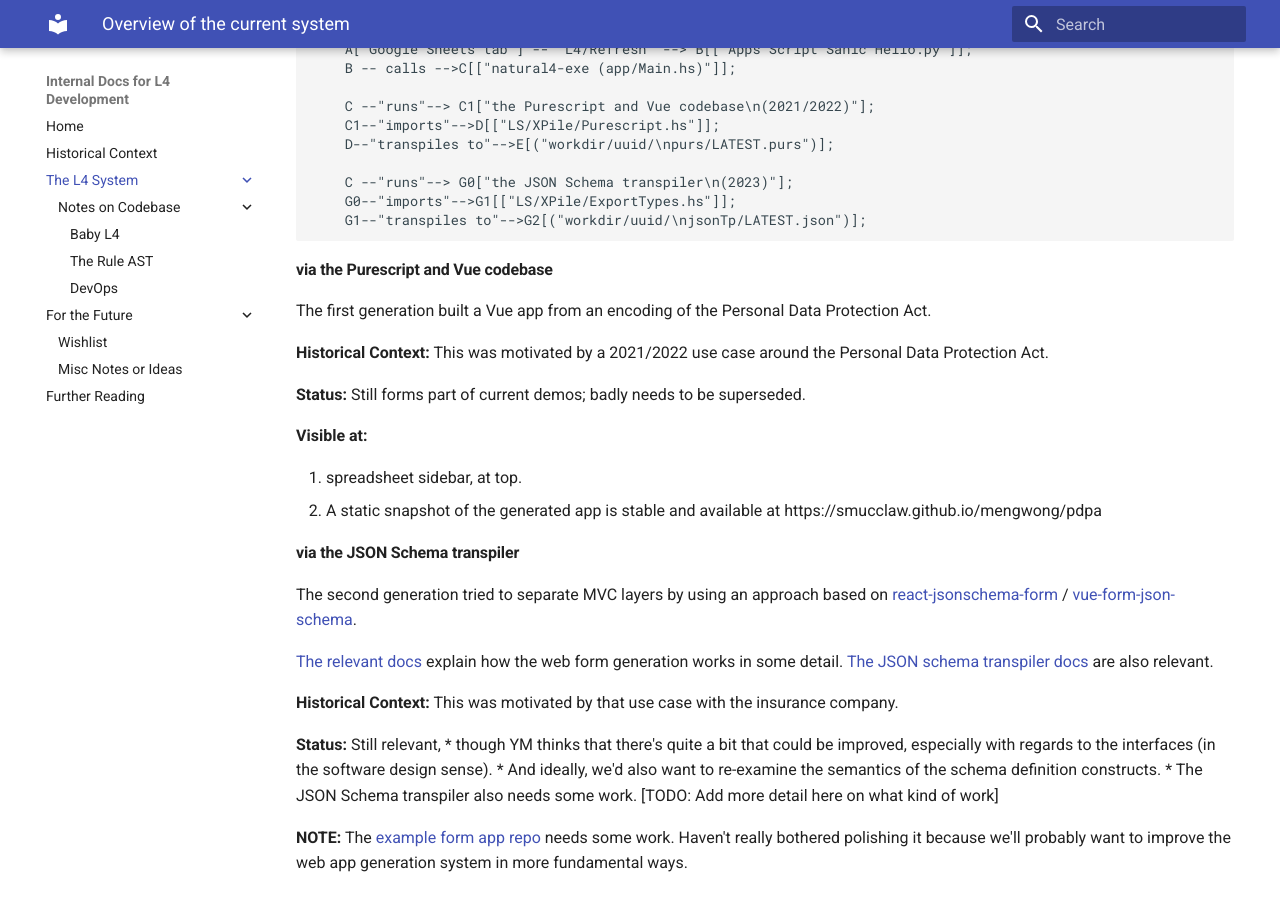
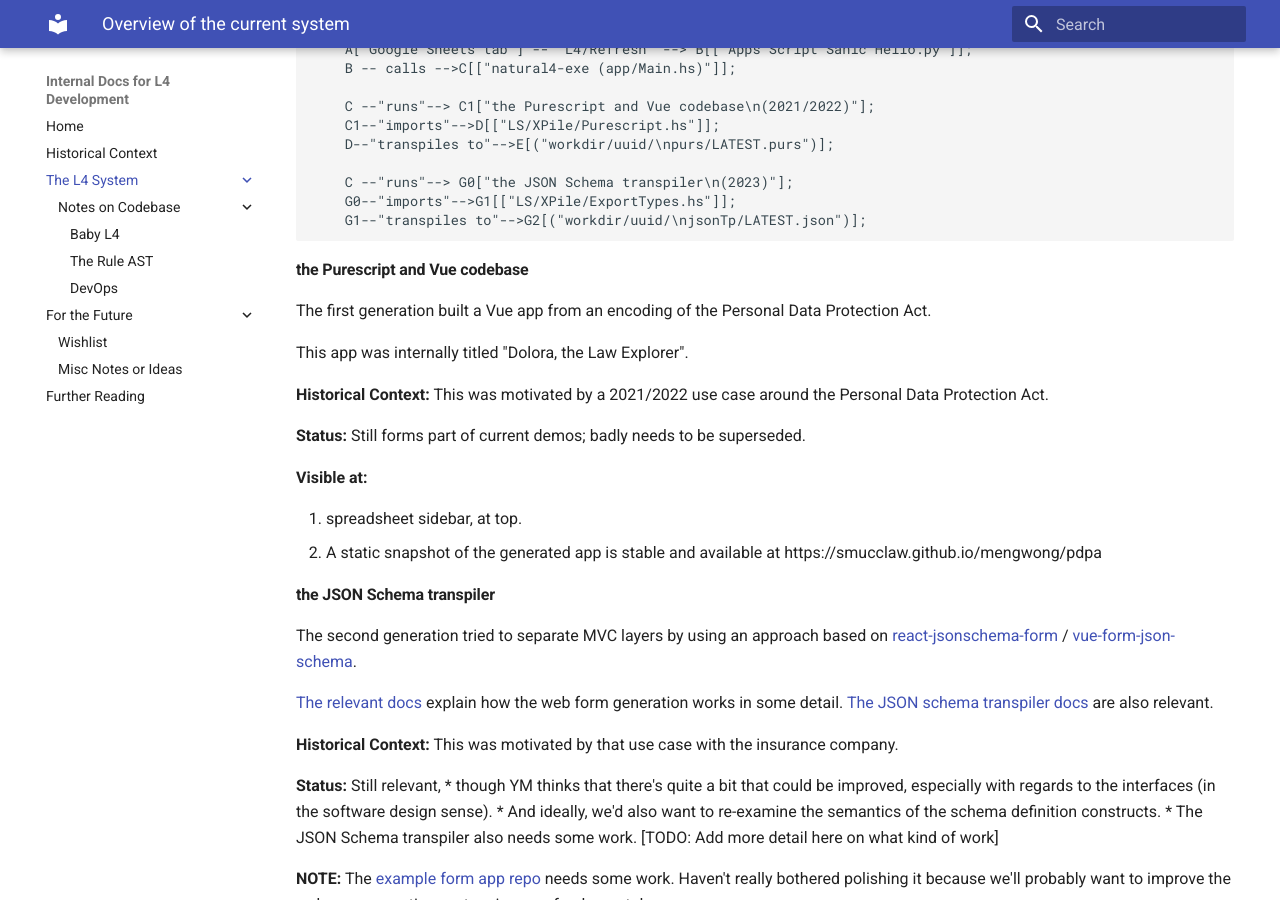
Before and after one commit to smucclaw/internal_docs, an MkDocs documentation site: the page built from docs/current_system/index.md, in a window 1280 px wide and 900 px high, scrolled down 688 px. Built offline with MkDocs 1.6.1 and Material for MkDocs 9.7.7, drawn with Linux system fonts in a browser that asks for light colours.

Commit message:
add name, Dolora

````diff
--- a/docs/current_system/index.md
+++ b/docs/current_system/index.md
@@ -30,9 +30,11 @@ graph TB;
 	G1--"transpiles to"-->G2[("workdir/uuid/\njsonTp/LATEST.json")];
 ```
 
-#### via the Purescript and Vue codebase
+#### the Purescript and Vue codebase
 
 The first generation built a Vue app from an encoding of the Personal Data Protection Act.
+
+This app was internally titled "Dolora, the Law Explorer".
 
 **Historical Context:** This was motivated by a 2021/2022 use case around the Personal Data Protection Act.
 
@@ -43,7 +45,7 @@ The first generation built a Vue app from an encoding of the Personal Data Prote
 1. spreadsheet sidebar, at top.
 2. A static snapshot of the generated app is stable and available at https://smucclaw.github.io/mengwong/pdpa
 
-#### via the JSON Schema transpiler
+#### the JSON Schema transpiler
 
 The second generation tried to separate MVC layers by using an approach based on [react-jsonschema-form](https://github.com/rjsf-team/react-jsonschema-form) / [vue-form-json-schema](https://github.com/jarvelov/vue-form-json-schema).
 
````
